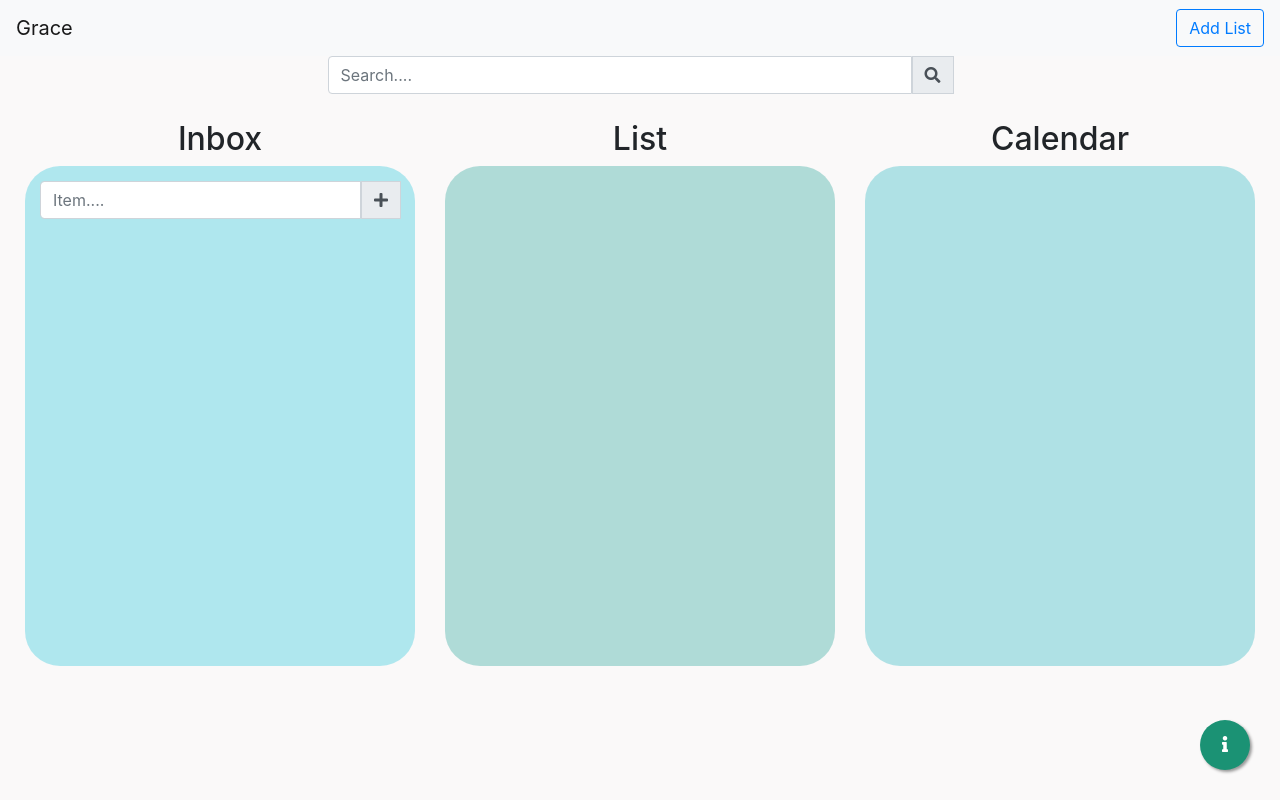
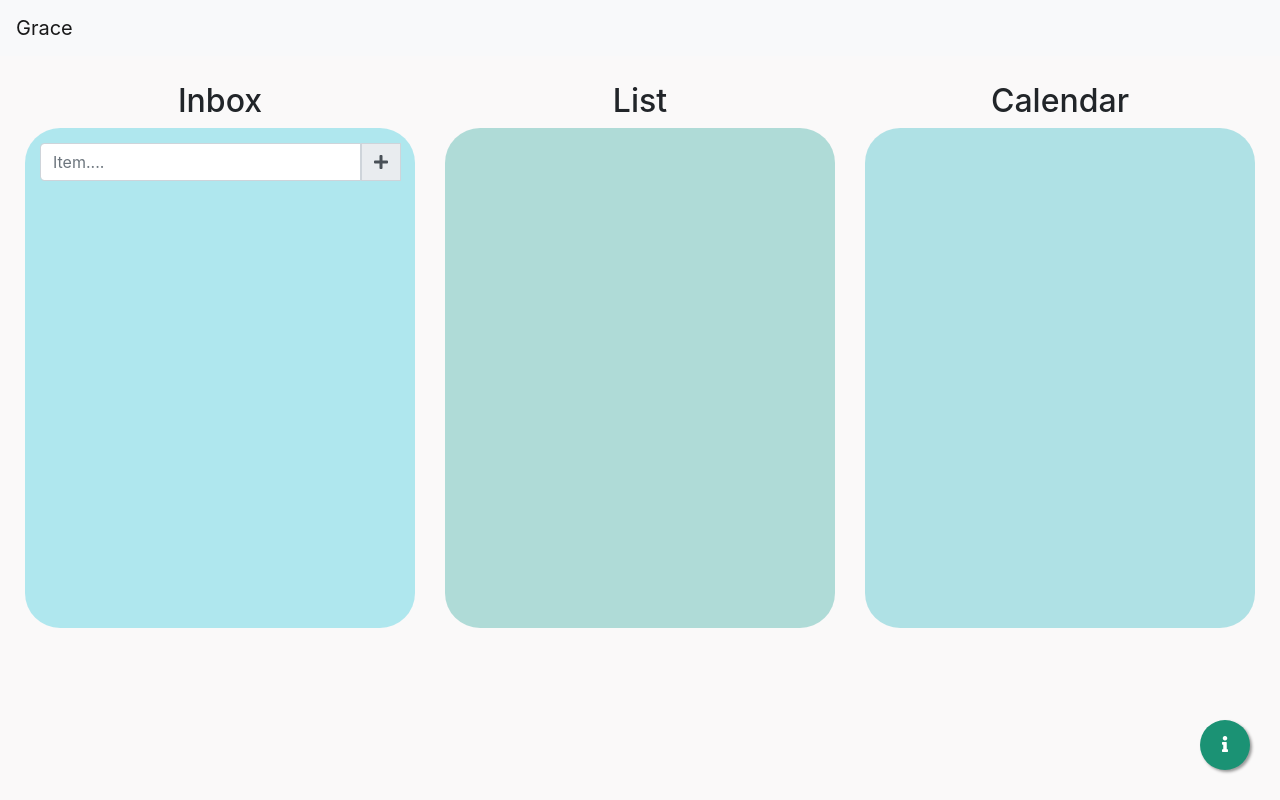
Before and after one commit to Abdelmajeed-Shaheen/Productivity, a React (Create React App) app: page / in a window 1280 px wide. Built offline with nearby package versions, Linux system fonts and the light colour scheme.

Commit message:
HEaders and search

```diff
--- a/src/components/Main.js
+++ b/src/components/Main.js
@@ -4,17 +4,17 @@ import Inbox from "./lists/Inbox";
 import List from "./lists/List";
 import Calender from "./lists/Calender";
 import ModalShort from "./Shortcuts/ModalShort";
-import Search from "./forms/Search";
+// import Search from "./forms/Search";
 
 const Main = (props) => {
   return (
     <>
       <Header />
-      <div className="row">
+      {/* <div className="row">
         <div className="col-md-3"></div>
         <div className="col-md-6"><Search/></div>
         <div className="col-md-3"></div>
-      </div>
+      </div> */}
       <div className="maindiv">
         <div className="row mt-3" style={{ marginLeft: 0, marginRight: 0 }}>
           <div className="col-md-4">
--- a/src/components/header/Header.js
+++ b/src/components/header/Header.js
@@ -1,21 +1,9 @@
 import React from "react"
 
-const Header = (props)=>{
+const Header = ()=>{
     return(
     <nav className="navbar navbar-expand-lg navbar-light bg-light">
-    <button className="navbar-toggler" type="button" data-toggle="collapse" data-target="#navbarTogglerDemo01" aria-controls="navbarTogglerDemo01" aria-expanded="false" aria-label="Toggle navigation">
-      <span className="navbar-toggler-icon"></span>
-    </button>
-    <div className="collapse navbar-collapse" id="navbarTogglerDemo01">
       <span className="navbar-brand" >Grace</span>
-      <ul className="navbar-nav mr-auto mt-2 mt-lg-0">
-        <li className="nav-item active">
-        </li>
-        <li className="nav-item">
-        </li>
-      </ul>
-        <button className="btn btn-outline-primary my-2 my-sm-0" type="submit">Add List</button>
-    </div>
   </nav>
   )
 }
```
